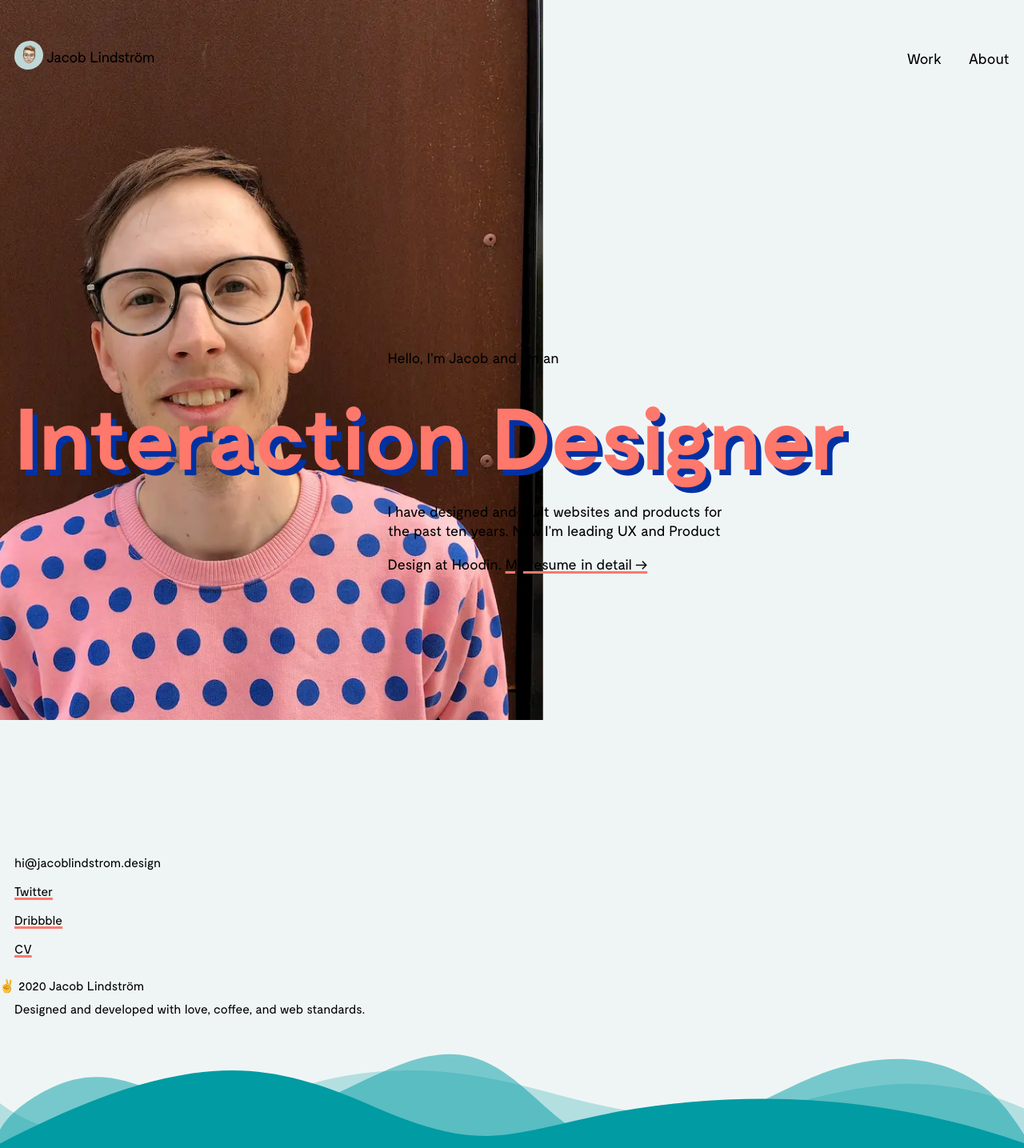
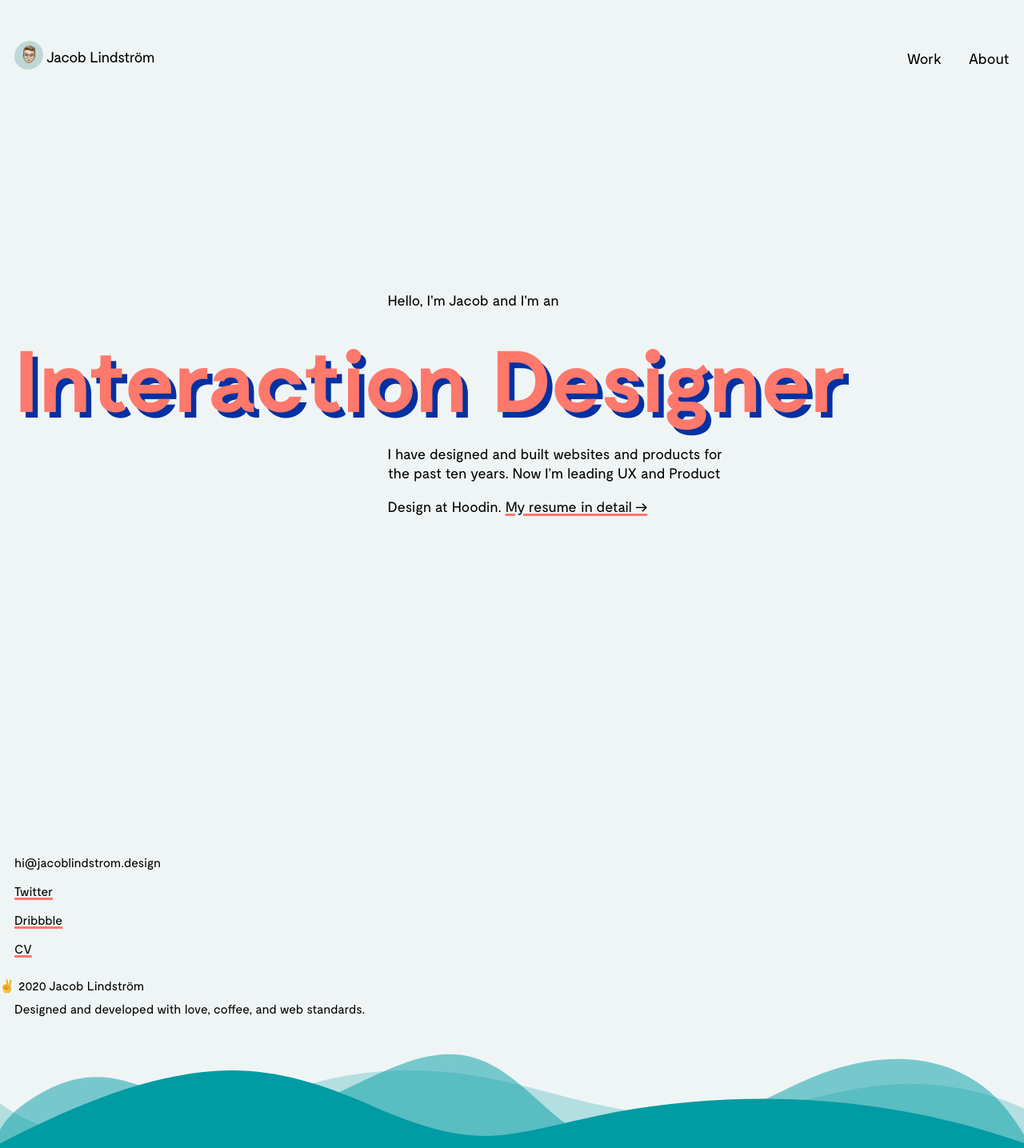
Before and after one commit to jacoblindstrm/jacoblindstrm.github.io, a Jekyll site: the page built from index.html, in a window 1280 px wide. Shown: the whole page at 80% size. Built offline with Jekyll 4.4.1, drawn with Linux system fonts in a browser that asks for light colours; comment, search, counter and statistics services are not loaded.

Commit message:
no message

```diff
--- a/_sass/index.scss
+++ b/_sass/index.scss
@@ -76,6 +76,8 @@
             z-index: -1;
             overflow: hidden;
             position: relative;
+            display: none;
+            visibility: hidden;
 
             img {
                 max-width: none;
@@ -96,6 +98,8 @@
             }
 
             @media (min-width: $screen-l) {
+                display: none;
+                visibility: hidden;
                 grid-column: 8 / -3;
                 grid-row: 4 / span 10;
             }
```
